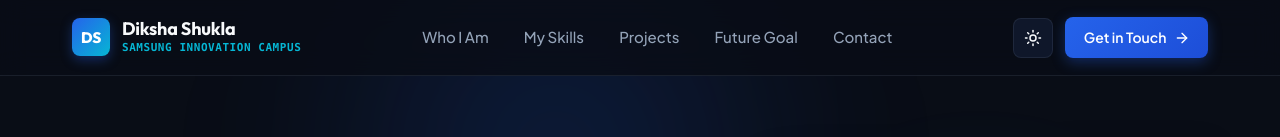
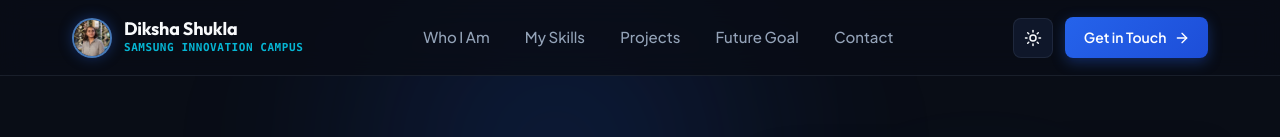
Before and after one commit to dikshashukla-cyber/samsung-repo, a plain HTML site: page portfolio/index.html in a window 1280 px wide. Shown: the top 137 px of the page. Drawn offline with Linux system fonts and the light colour scheme.

Commit message:
Add Diksha photo badge to navbar and footer branding, update favicon

```diff
--- a/portfolio/css/style.css
+++ b/portfolio/css/style.css
@@ -321,14 +321,29 @@ img, svg {
   display: flex;
   align-items: center;
   justify-content: center;
-  width: 38px;
-  height: 38px;
-  background: linear-gradient(135deg, var(--primary), var(--accent-cyan));
-  color: #ffffff;
-  border-radius: var(--radius-sm);
-  font-weight: 800;
-  font-size: 0.95rem;
-  box-shadow: 0 4px 12px var(--primary-glow);
+  width: 40px;
+  height: 40px;
+  border-radius: 50%;
+  overflow: hidden;
+  border: 2px solid rgba(96, 165, 250, 0.7);
+  box-shadow: 0 0 14px rgba(37, 99, 235, 0.35);
+  flex-shrink: 0;
+  transition: transform var(--transition-fast), box-shadow var(--transition-fast), border-color var(--transition-fast);
+  background: radial-gradient(circle at center, #0d1a3a 0%, #090d16 100%);
+}
+
+.brand-link:hover .brand-badge {
+  transform: scale(1.08);
+  border-color: var(--accent-cyan);
+  box-shadow: 0 0 20px rgba(6, 182, 212, 0.5);
+}
+
+.brand-badge-img {
+  width: 100%;
+  height: 100%;
+  object-fit: cover;
+  object-position: center center;
+  display: block;
 }
 
 .brand-text {
--- a/portfolio/index.html
+++ b/portfolio/index.html
@@ -33,6 +33,7 @@
   <link href="https://fonts.googleapis.com/css2?family=Outfit:wght@400;600;700;800&family=Plus+Jakarta+Sans:wght@400;500;600;700&display=swap" rel="stylesheet">
 
   <!-- Favicon -->
+  <link rel="icon" type="image/png" href="assets/icons/favicon.png">
   <link rel="icon" type="image/svg+xml" href="assets/icons/favicon.svg">
 
   <!-- Main Stylesheet -->
@@ -80,7 +81,9 @@
 
       <!-- Brand Identity -->
       <a href="#hero" class="brand-link" aria-label="Diksha Shukla Portfolio Home">
-        <div class="brand-badge" aria-hidden="true">DS</div>
+        <div class="brand-badge" aria-hidden="true">
+          <img src="assets/images/diksha-badge.webp" alt="Diksha Shukla" class="brand-badge-img" width="40" height="40" loading="eager">
+        </div>
         <div class="brand-text">
           <span class="brand-title">Diksha Shukla</span>
           <span class="brand-sub">Samsung Innovation Campus</span>
@@ -989,7 +992,9 @@
       <div class="footer-top">
         <div class="footer-brand-col">
           <a href="#hero" class="brand-link" aria-label="Diksha Shukla Portfolio Home">
-            <div class="brand-badge" aria-hidden="true">DS</div>
+            <div class="brand-badge" aria-hidden="true">
+              <img src="assets/images/diksha-badge.webp" alt="Diksha Shukla" class="brand-badge-img" width="40" height="40" loading="lazy">
+            </div>
             <div class="brand-text">
               <span class="brand-title">Diksha Shukla</span>
               <span class="brand-sub">Samsung Innovation Campus</span>
```
Also changed, not shown: favicon.png (added), portfolio/assets/icons/favicon.png (added), portfolio/assets/images/diksha-badge.webp (added).
